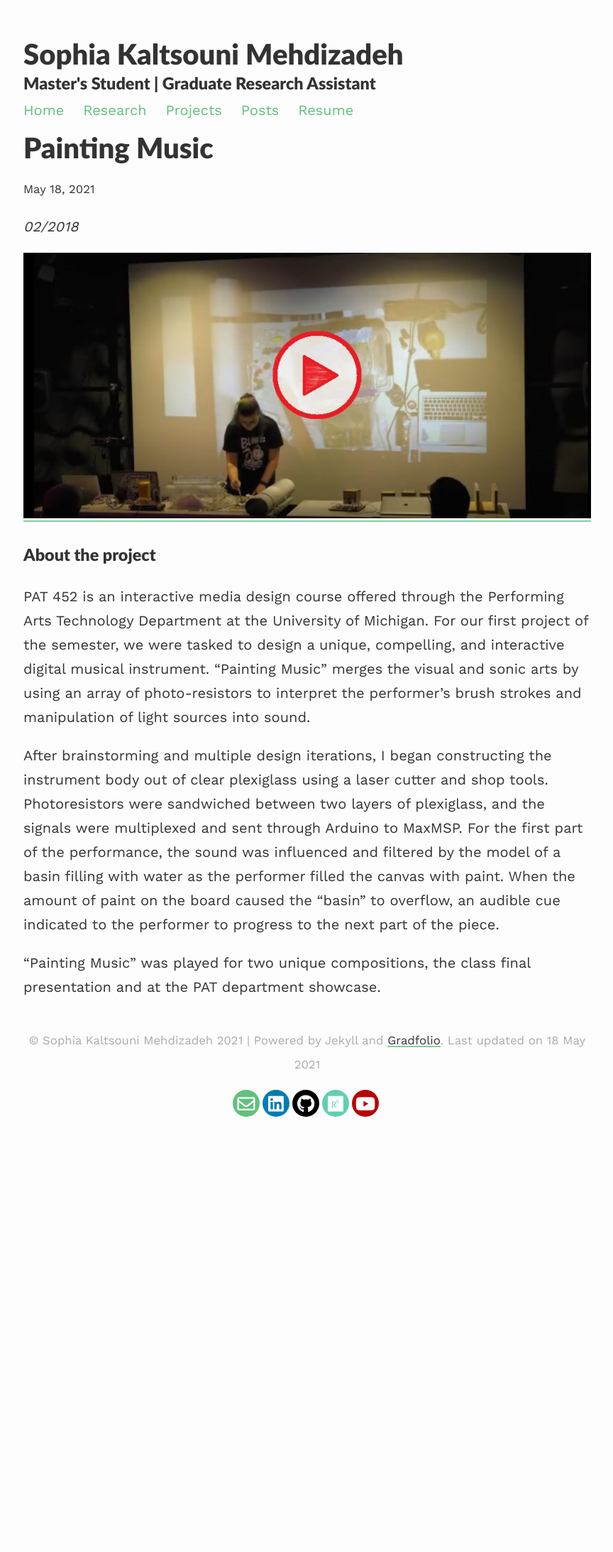
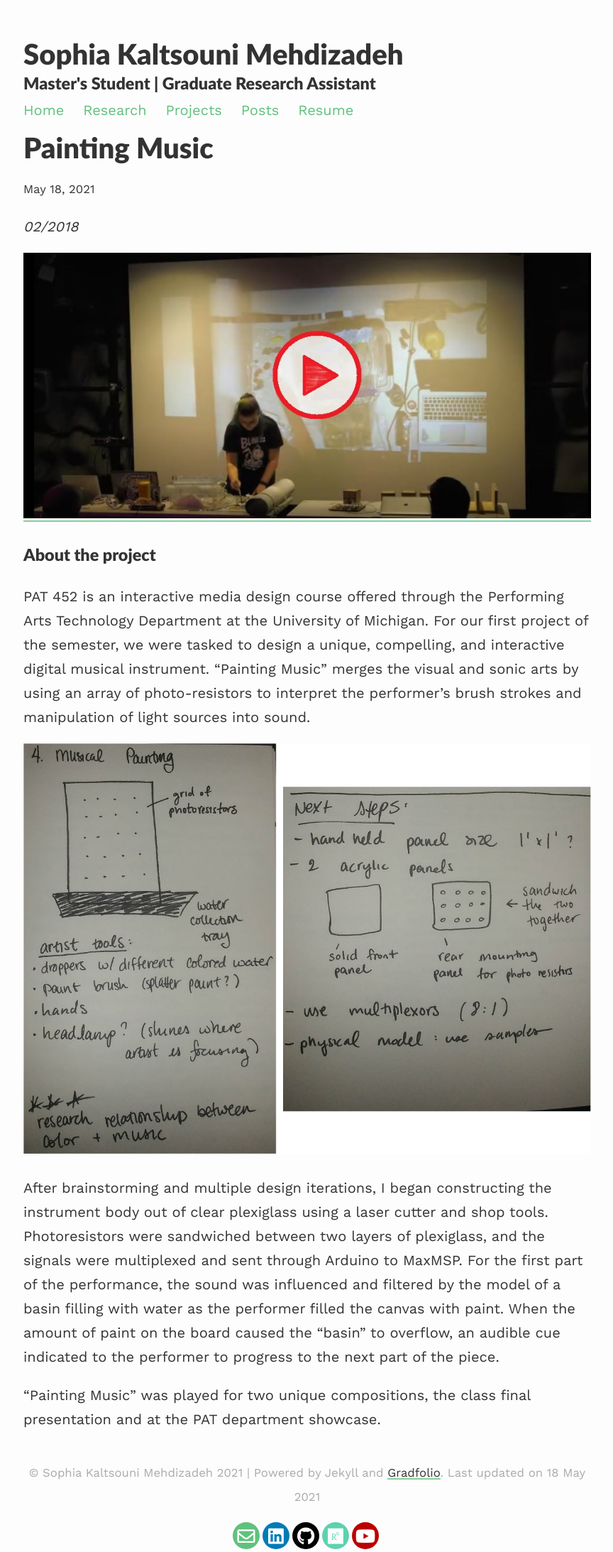
Before and after one commit to smehdizadeh/smehdizadeh.github.io, a Jekyll site: the page built from _projects/5_project.md, in a window 1280 px wide. Shown: the whole page at 71% size, without its empty margins (207-1071 px from the left). Built offline with Jekyll 4.4.1, drawn with Linux system fonts in a browser that asks for light colours; nearby versions of some CDN libraries; before the commit the page ends 1577 px from its top, so only the background shows below that.

Commit message:
Update 5_project.md

```diff
--- a/_projects/5_project.md
+++ b/_projects/5_project.md
@@ -12,6 +12,8 @@ description: An interactive performance system
 
 PAT 452 is an interactive media design course offered through the Performing Arts Technology Department at the University of Michigan. For our first project of the semester, we were tasked to design a unique, compelling, and interactive digital musical instrument. "Painting Music" merges the visual and sonic arts by using an array of photo-resistors to interpret the performer's brush strokes and manipulation of light sources into sound.
 
+![Sketches](/assets/images/painting_music1.jpg)
+
 After brainstorming and multiple design iterations, I began constructing the instrument body out of clear plexiglass using a laser cutter and shop tools. Photoresistors were sandwiched between two layers of plexiglass, and the signals were multiplexed and sent through Arduino to MaxMSP. For the first part of the performance, the sound was influenced and filtered by the model of a basin filling with water as the performer filled the canvas with paint. When the amount of paint on the board caused the "basin" to overflow, an audible cue indicated to the performer to progress to the next part of the piece.
 
 "Painting Music" was played for two unique compositions, the class final presentation and at the PAT department showcase.
```
